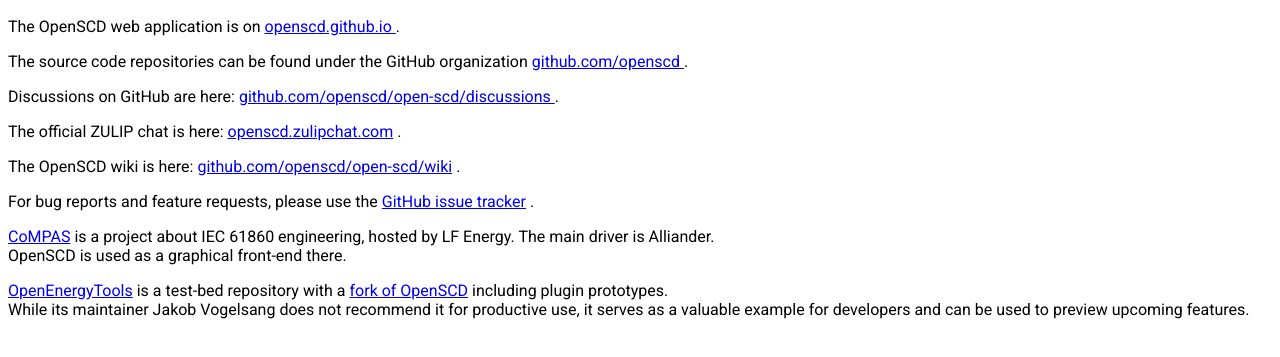
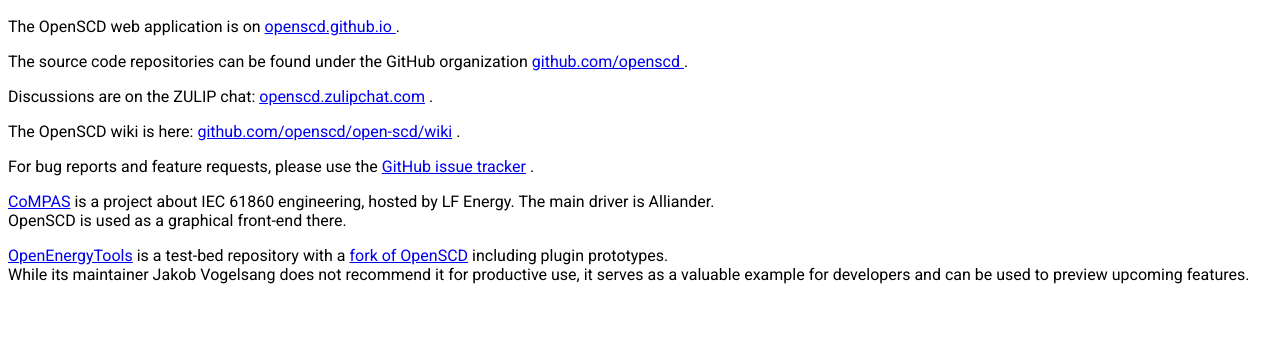
Before and after one commit to OMICRONEnergyOSS/openscd-org-website, a plain HTML site: page resources.html in a window 1280 px wide. Shown: the part 39-396 px from the top of the page. Drawn offline with Linux system fonts and the light colour scheme.

Commit message:
Update resources.html
Link to GitHub discussions removed.

```diff
--- a/resources.html
+++ b/resources.html
@@ -19,18 +19,7 @@
   .
 </p>
 <p>
-  Discussions on GitHub are here:
-  <a
-    class="a_main"
-    href="https://github.com/openscd/open-scd/discussions/"
-    target="_blank"
-  >
-    github.com/openscd/open-scd/discussions
-  </a>
-  .
-</p>
-<p>
-  The official ZULIP chat is here:
+  Discussions are on the ZULIP chat:
   <a class="a_main" href="https://openscd.zulipchat.com/" target="_blank">
     openscd.zulipchat.com</a
   >
```
